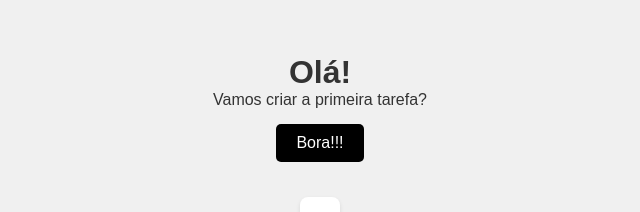
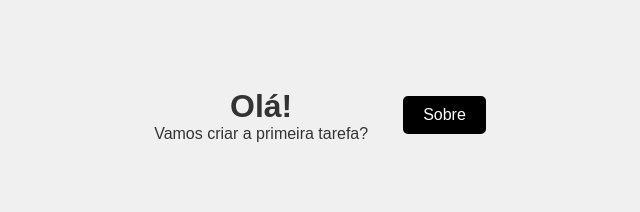
Before and after one commit to Mazzotti1/todolist, a React (Create React App) app in the folder todolist/: page / in a window 1280 px wide. Shown: the part 165-377 px from the top of the page, without its empty margins (320-960 px from the left). Built offline with nearby package versions, Linux system fonts and the light colour scheme; no server answers.

Commit message:
styled componentes

```diff
--- a/todolist/src/pages/Main/Main.js
+++ b/todolist/src/pages/Main/Main.js
@@ -40,13 +40,15 @@ const Main = () => {
 
     return (
         <MainContainer >
+            <ContentContainer>
                 <TextContainer>
                     <h1>Olá!</h1>
                     <p>Vamos criar a primeira tarefa?</p>
                 </TextContainer>
                 <StyledButton onClick={handleNavigation}>
-                Bora!!!
+                    Sobre
                 </StyledButton>
+            </ContentContainer>
             <TaskList tasks={tasks}/>
         </MainContainer>
     );
@@ -58,6 +60,15 @@ const MainContainer = styled.div`
     flex-direction: column;
     align-items: center;
     justify-content: center;
+    height: 80vh;
+    color: #333;
+`;
+
+const ContentContainer = styled.div`
+    display: flex;
+    flex-direction: row;
+    align-items: center;
+    width:'100%';
     height: 80vh;
     color: #333;
 `;
@@ -80,6 +91,7 @@ const StyledButton = styled.button`
     cursor: pointer;
     margin-top:15px;
     margin-bottom:15px;
+    margin-left: 35px;
     transition: background-color 0.3s, transform 0.3s;
 
     &:hover {
```
Lines whose indentation alone changed are shown as unchanged.
